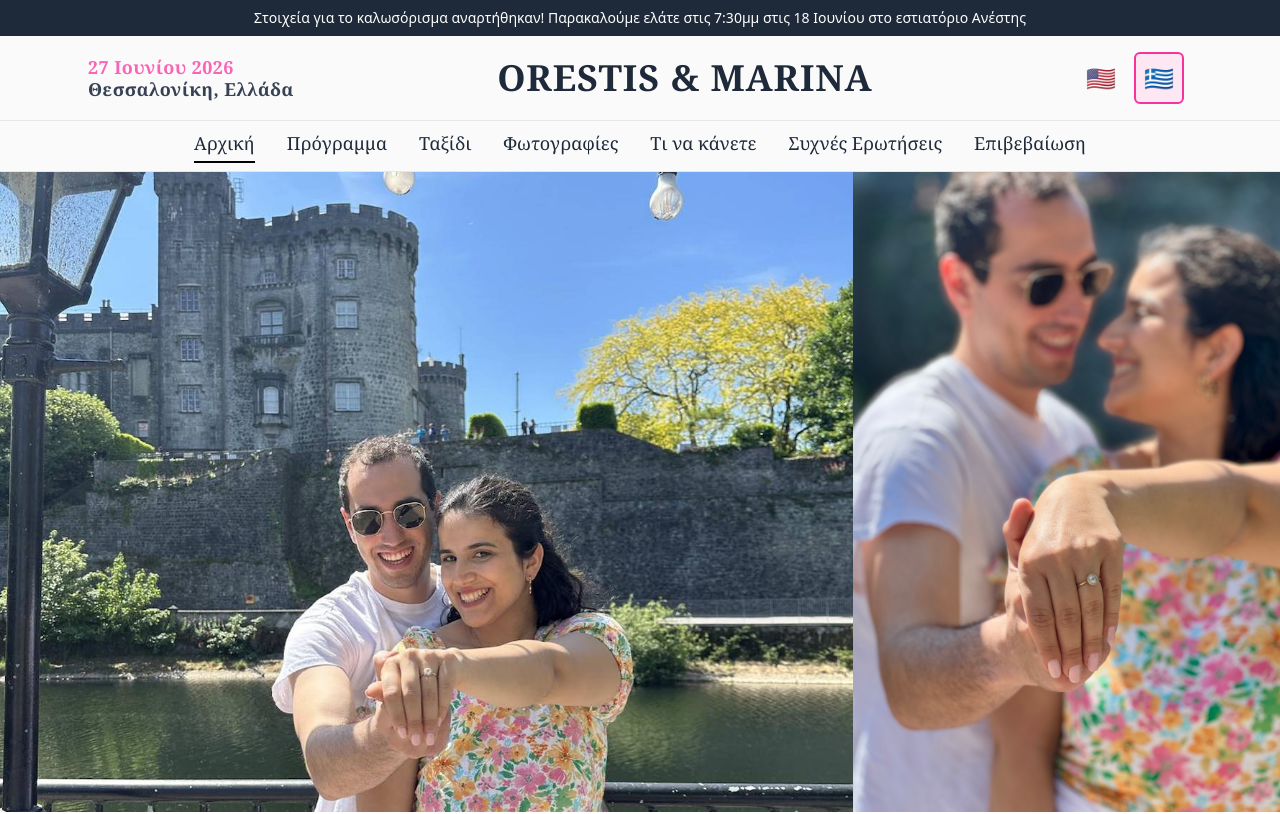
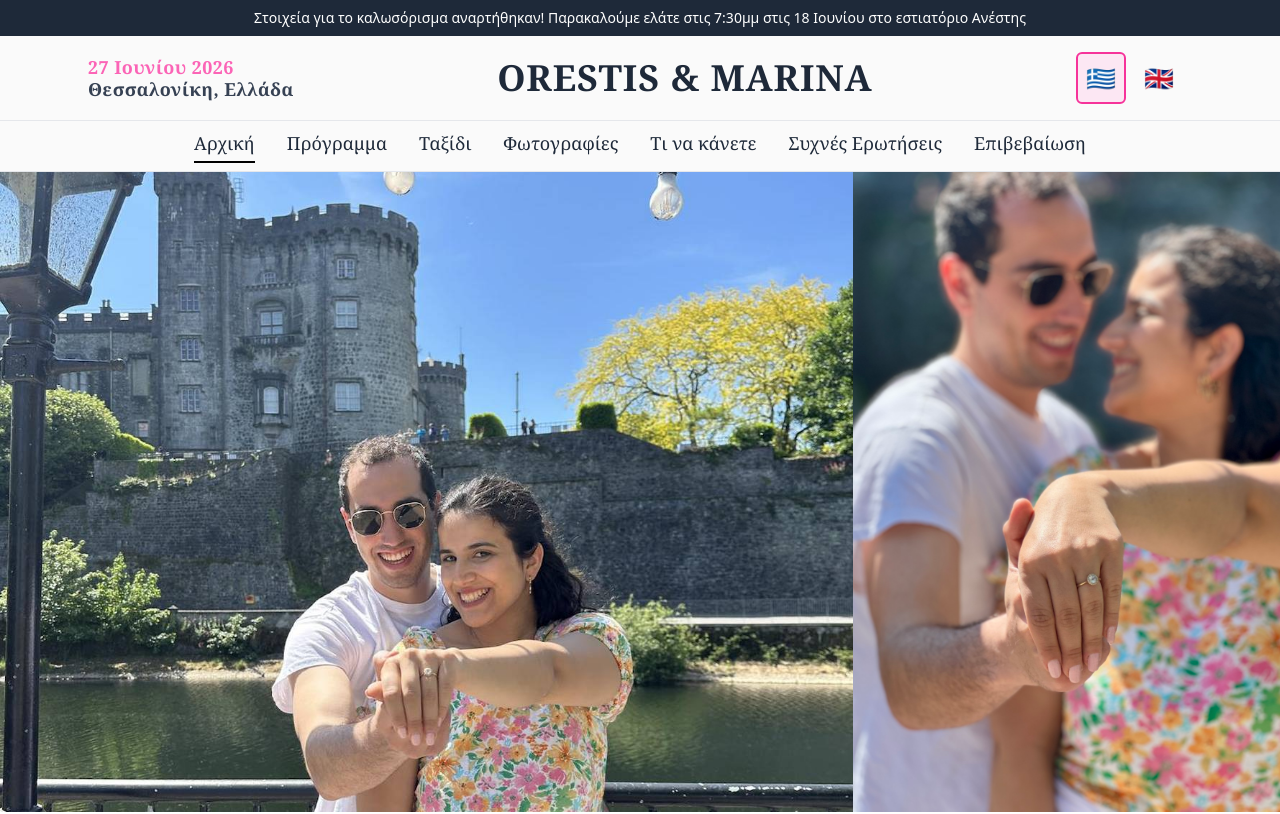
Before and after one commit to oalagial/marina-orestis-wedding, a React (Vite) app: page / in a window 1280 px wide. Shown: the top 814 px of the page. Built offline with nearby package versions, Linux system fonts and the light colour scheme; a web font is replaced by a local one.

Commit message:
feat: reorder buttons in LanguageSwitcher for improved layout and readability

```diff
--- a/src/components/LanguageSwitcher.jsx
+++ b/src/components/LanguageSwitcher.jsx
@@ -11,27 +11,26 @@ const LanguageSwitcher = () => {
     return (
         <div className="flex items-center space-x-2">
             <button
-                onClick={() => changeLanguage('en')}
-                className={`flex items-center p-2 rounded-md transition-colors ${
-                    i18n.language === 'en'
-                        ? 'bg-pink-100 border-2 border-pink-500'
-                        : 'hover:bg-gray-100 border-2 border-transparent'
-                }`}
-                title="English"
-            >
-                <span className="text-2xl">🇺🇸</span>
-            </button>
-            <button
                 onClick={() => changeLanguage('el')}
-                className={`flex items-center p-2 rounded-md transition-colors ${
-                    i18n.language === 'el'
-                        ? 'bg-pink-100 border-2 border-pink-500'
-                        : 'hover:bg-gray-100 border-2 border-transparent'
-                }`}
+                className={`flex items-center p-2 rounded-md transition-colors ${i18n.language === 'el'
+                    ? 'bg-pink-100 border-2 border-pink-500'
+                    : 'hover:bg-gray-100 border-2 border-transparent'
+                    }`}
                 title="Ελληνικά"
             >
                 <span className="text-2xl">🇬🇷</span>
             </button>
+            <button
+                onClick={() => changeLanguage('en')}
+                className={`flex items-center p-2 rounded-md transition-colors ${i18n.language === 'en'
+                    ? 'bg-pink-100 border-2 border-pink-500'
+                    : 'hover:bg-gray-100 border-2 border-transparent'
+                    }`}
+                title="English"
+            >
+                <span className="text-2xl">🇬🇧</span>
+            </button>
+
         </div>
     );
 };
```
